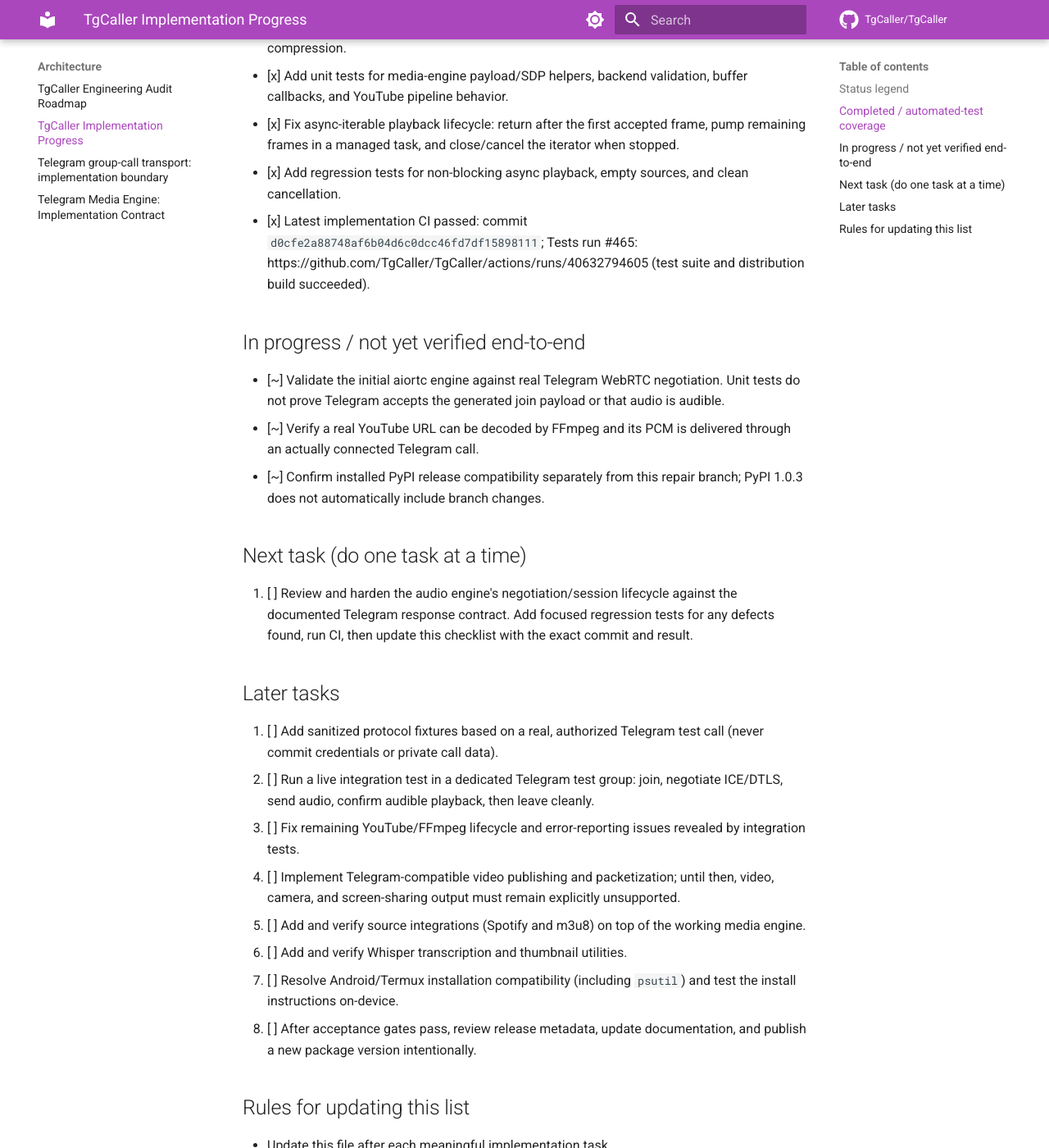
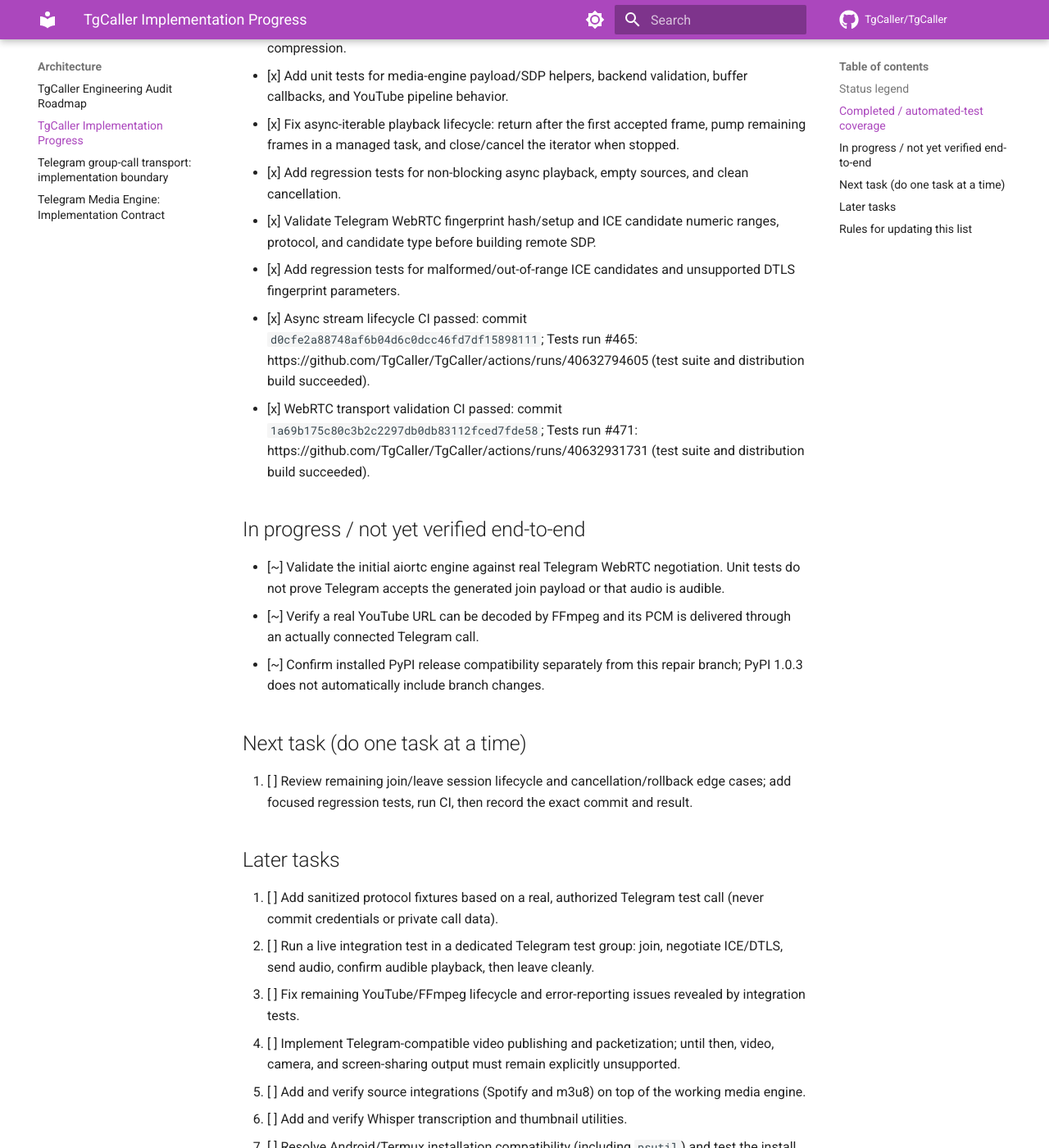
Before and after one commit to TgCaller/TgCaller, an MkDocs documentation site: the page built from docs/architecture/implementation-progress.md, in a window 1280 px wide and 1400 px high, scrolled down 989 px. Shown: the whole window at 82% size. Built offline with MkDocs 1.6.1 and Material for MkDocs 9.7.7, drawn with Linux system fonts in a browser that asks for light colours; comment, search, counter and statistics services are not loaded.

Commit message:
docs: record WebRTC transport validation and passing CI

```diff
--- a/docs/architecture/implementation-progress.md
+++ b/docs/architecture/implementation-progress.md
@@ -26,7 +26,10 @@ Scope: Build TgCaller as its own Telegram group-call media engine/library. Do no
 - [x] Add unit tests for media-engine payload/SDP helpers, backend validation, buffer callbacks, and YouTube pipeline behavior.
 - [x] Fix async-iterable playback lifecycle: return after the first accepted frame, pump remaining frames in a managed task, and close/cancel the iterator when stopped.
 - [x] Add regression tests for non-blocking async playback, empty sources, and clean cancellation.
-- [x] Latest implementation CI passed: commit `d0cfe2a88748af6b04d6c0dcc46fd7df15898111`; Tests run #465: https://github.com/TgCaller/TgCaller/actions/runs/40632794605 (test suite and distribution build succeeded).
+- [x] Validate Telegram WebRTC fingerprint hash/setup and ICE candidate numeric ranges, protocol, and candidate type before building remote SDP.
+- [x] Add regression tests for malformed/out-of-range ICE candidates and unsupported DTLS fingerprint parameters.
+- [x] Async stream lifecycle CI passed: commit `d0cfe2a88748af6b04d6c0dcc46fd7df15898111`; Tests run #465: https://github.com/TgCaller/TgCaller/actions/runs/40632794605 (test suite and distribution build succeeded).
+- [x] WebRTC transport validation CI passed: commit `1a69b175c80c3b2c2297db0db83112fced7fde58`; Tests run #471: https://github.com/TgCaller/TgCaller/actions/runs/40632931731 (test suite and distribution build succeeded).
 
 ## In progress / not yet verified end-to-end
 
@@ -36,7 +39,7 @@ Scope: Build TgCaller as its own Telegram group-call media engine/library. Do no
 
 ## Next task (do one task at a time)
 
-1. [ ] Review and harden the audio engine's negotiation/session lifecycle against the documented Telegram response contract. Add focused regression tests for any defects found, run CI, then update this checklist with the exact commit and result.
+1. [ ] Review remaining join/leave session lifecycle and cancellation/rollback edge cases; add focused regression tests, run CI, then record the exact commit and result.
 
 ## Later tasks
 
```
